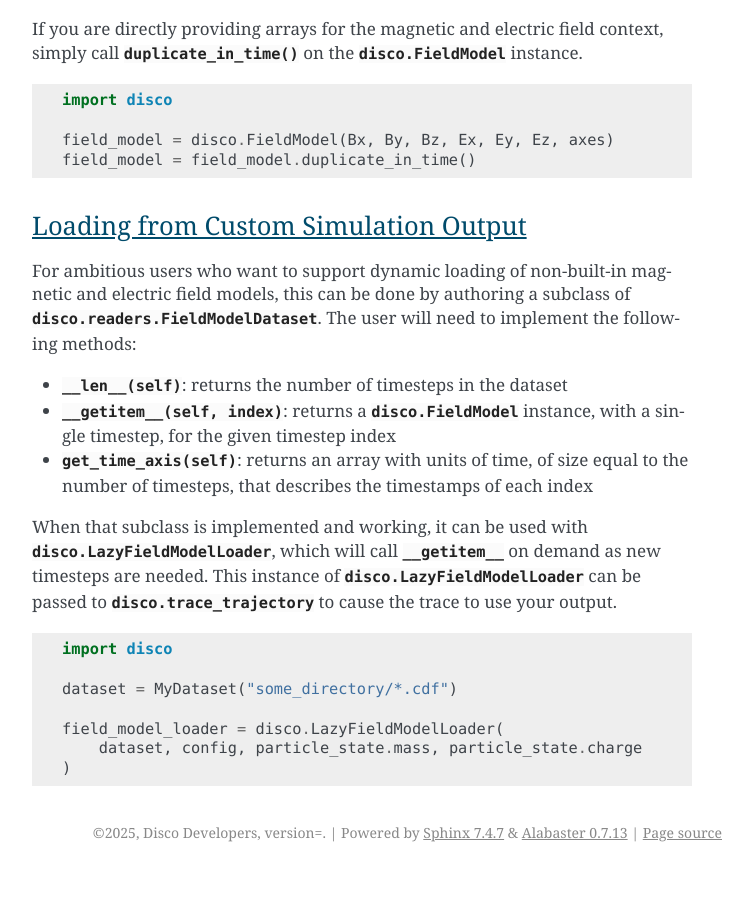
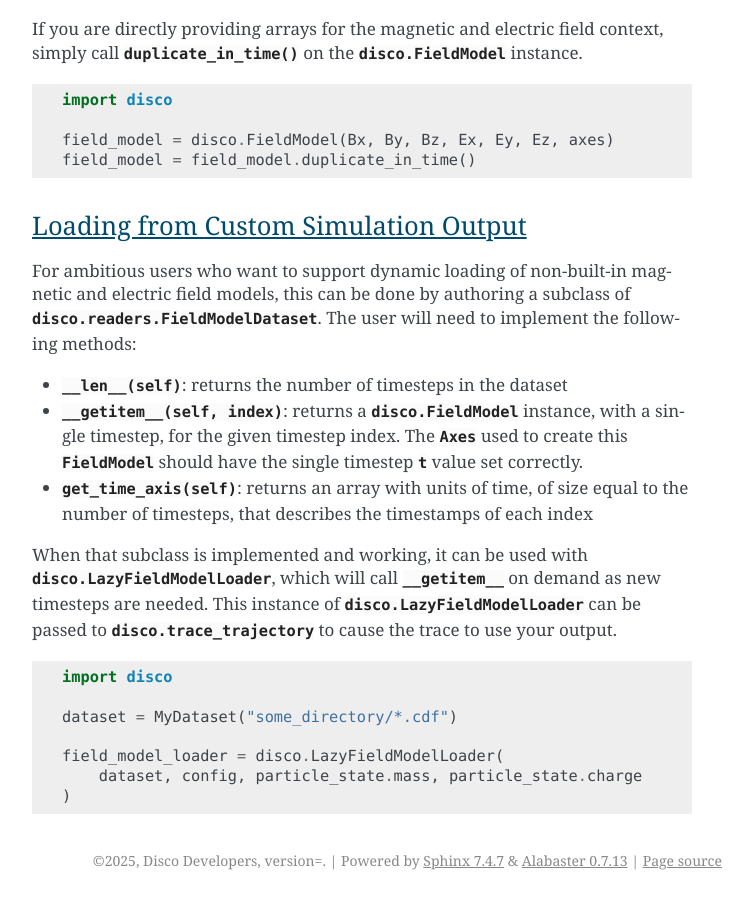
Before and after one commit to ddasilva/disco, a Sphinx documentation site: the page built from docs/user-guide/examples.rst, in a window 1280 px wide and 900 px high, scrolled down 3930 px. Shown: the whole window, without its empty margins (388-1141 px from the left). Built offline with Sphinx 7.4.7, drawn with Linux system fonts in a browser that asks for light colours; before the commit the page ends 4802 px from its top, so only the background shows below that.

Commit message:
Clarify a point in the docs

```diff
--- a/docs/user-guide/examples.rst
+++ b/docs/user-guide/examples.rst
@@ -172,7 +172,7 @@ Loading from Custom Simulation Output
 For ambitious users who want to support dynamic loading of non-built-in magnetic and electric field models, this can be done by authoring a subclass of `disco.readers.FieldModelDataset`. The user will need to implement the following methods:
 
 * `__len__(self)`: returns the number of timesteps in the dataset
-* `__getitem__(self, index)`: returns a `disco.FieldModel` instance, with a single timestep, for the given timestep index
+* `__getitem__(self, index)`: returns a `disco.FieldModel` instance, with a single timestep, for the given timestep index. The `Axes` used to create this `FieldModel` should have the single timestep `t` value set correctly.
 * `get_time_axis(self)`: returns an array with units of time, of size equal to the number of timesteps, that describes the timestamps of each index
 
 
```
